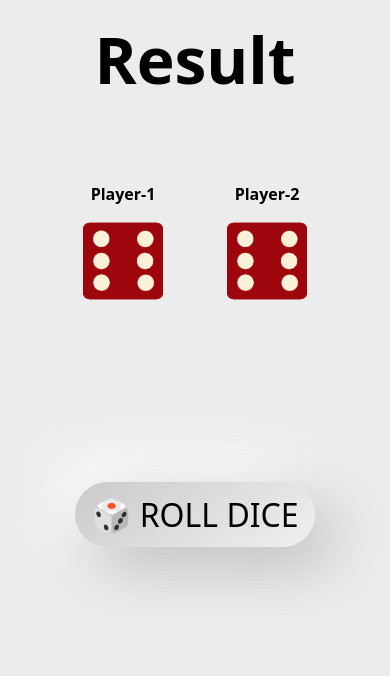
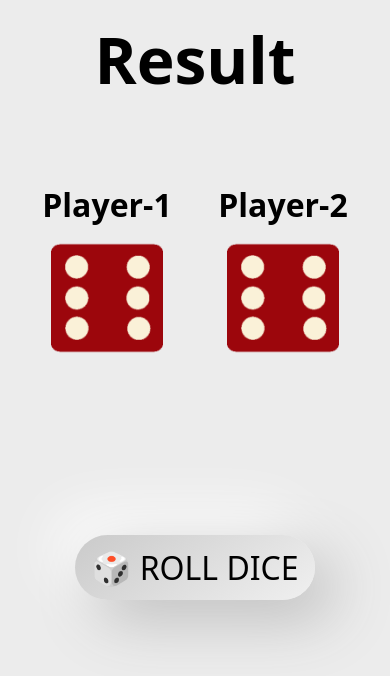
Before and after one commit to deveshshukla/Simple-Dice-Game-Project, a plain HTML site: page index.html in a window 390 px wide. Drawn offline with Linux system fonts and the light colour scheme; a web font is replaced by a local one.

Commit message:
Update style.css
v2 media-query update

```diff
--- a/style.css
+++ b/style.css
@@ -78,11 +78,11 @@ main {
     }
 
     .txtPlayer {
-        font-size: 1rem;
+        font-size: 2rem;
     }
 
     .dice {
-        width: 5rem;
+        width: 7rem;
         margin: 1rem 2rem 10rem;
     }
 }
```
